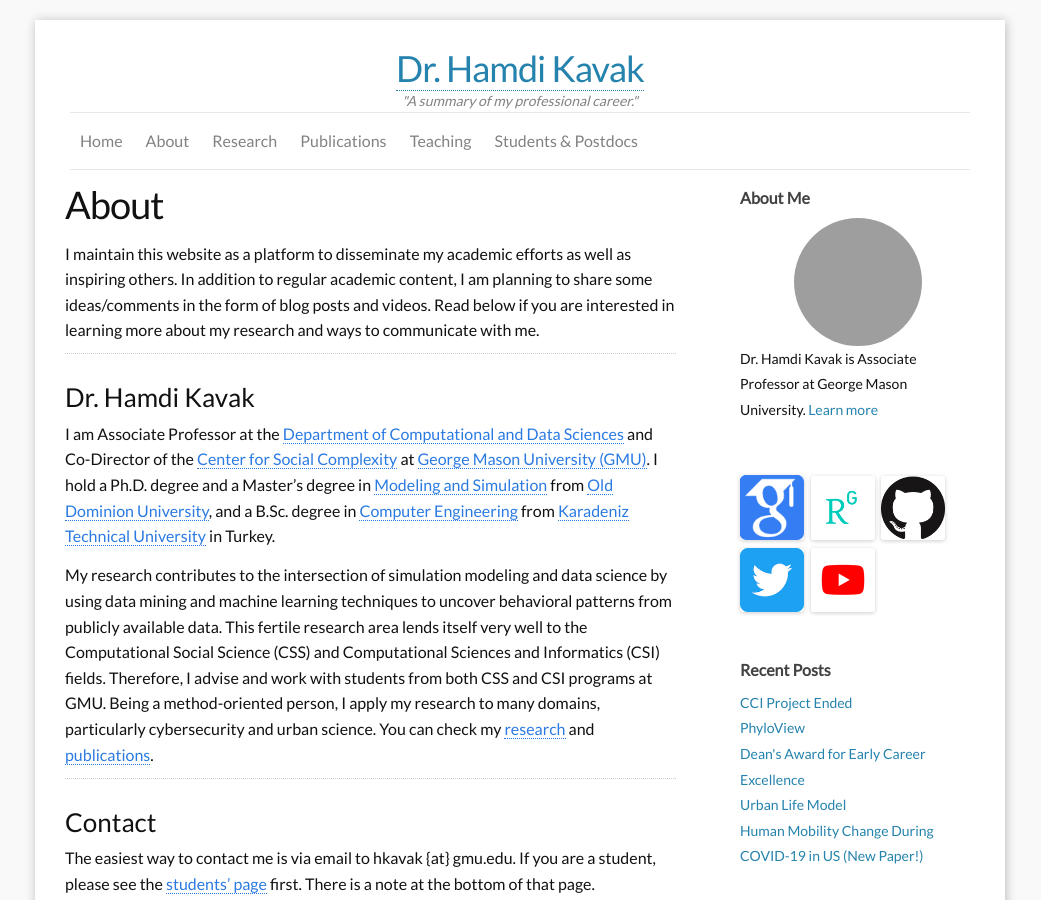
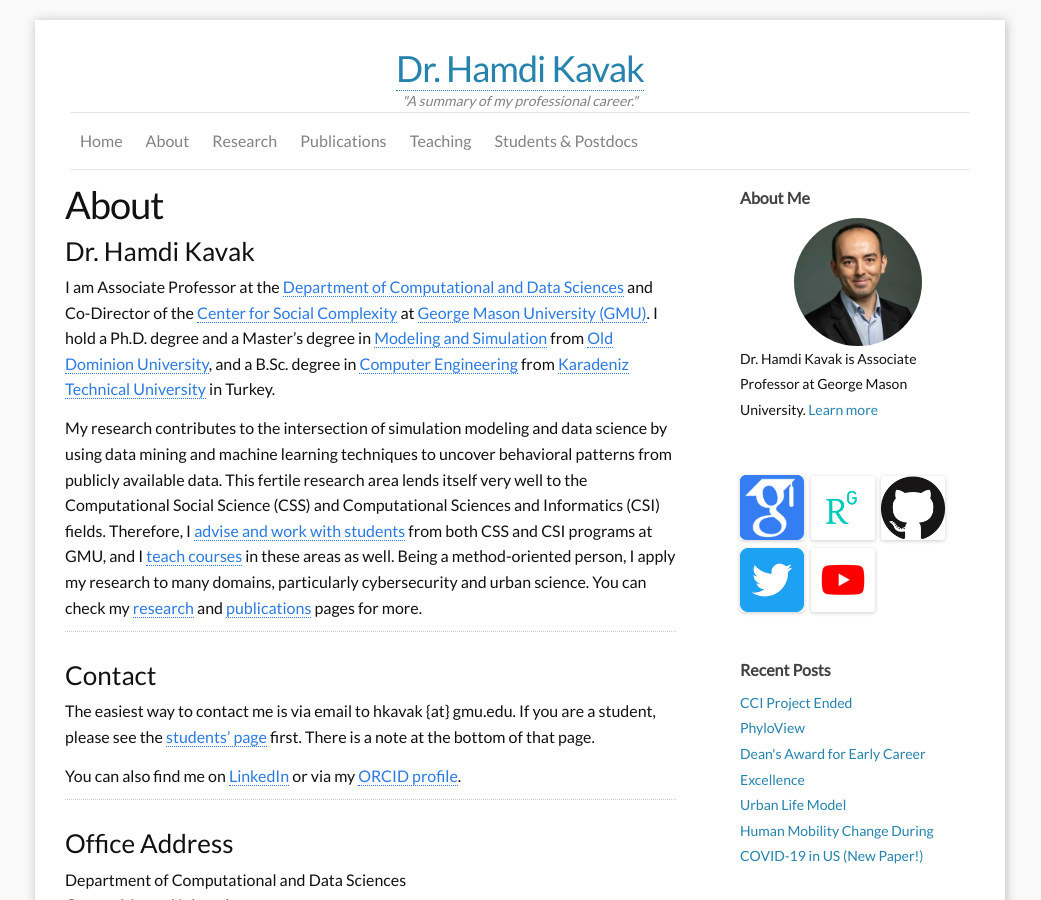
Before and after one commit to hamdikavak/hamdikavak.github.io, a Jekyll site: the page built from b_about.md, in a window 1280 px wide and 900 px high. Shown: the whole window, without its empty margins (120-1161 px from the left). Built offline with Jekyll 4.4.1, drawn with Linux system fonts in a browser that asks for light colours; nearby versions of some CDN libraries; grey boxes are pictures that could not be loaded.

Commit message:
Refresh About page and self-host the sidebar headshot
- Self-hosted the sitewide sidebar headshot (images/pages/hamdi_headshot.jpg,
  pulled from the GMU faculty profile) instead of relying on a Twitter-hosted
  URL, which was a fragile external dependency.
- Removed the stale "planning to share blog posts/videos" opening line from
  the About page along with its now-orphaned divider.
- Wove links to the Teaching and Students & Postdocs pages into the bio text
  contextually (advising/teaching sentence), rather than as a bare list.
- Added LinkedIn and ORCID links to the Contact section.

```diff
--- a/_config.yml
+++ b/_config.yml
@@ -19,7 +19,7 @@ youtube_channel: UCBijHAVQUO2c9uqCXX3t8Tg
 #disqus_shortname: -
 favicon:     "/images/favicon.ico"
 aboutme: Dr. Hamdi Kavak is Associate Professor at George Mason University. # these are shown on aboutme-sidebar.
-aboutme_photo: https://pbs.twimg.com/profile_images/718186961865977856/zXirhM2T_400x400.jpg
+aboutme_photo: /images/pages/hamdi_headshot.jpg
 google_analytics_key:  # put YOUR key here to enable tracking! (blank to disable)
 thumbnail_width: 200
 
--- a/b_about.md
+++ b/b_about.md
@@ -5,15 +5,11 @@ permalink: /about/
 nav: yes
 ---
 
-I maintain this website as a platform to disseminate my academic efforts as well as inspiring others. In addition to regular academic content, I am planning to share some ideas/comments in the form of blog posts and videos. Read below if you are interested in learning more about my research and ways to communicate with me.
-
----
-
 ### Dr. Hamdi Kavak
 I am Associate Professor at the [Department of Computational and Data Sciences](https://science.gmu.edu/academics/departments-units/computational-data-sciences) and Co-Director of the [Center for Social Complexity](https://socialcomplexity.gmu.edu/) at [George Mason University (GMU)](https://www.gmu.edu).
 I hold a Ph.D. degree and a Master's degree in [Modeling and Simulation](https://www.odu.edu/cmse/) from [Old Dominion University](https://www.odu.edu/), and a B.Sc. degree in [Computer Engineering](https://www.ktu.edu.tr/computer) from [Karadeniz Technical University](https://www.ktu.edu.tr/en) in Turkey.
 
-My research contributes to the intersection of simulation modeling and data science by using data mining and machine learning techniques to uncover behavioral patterns from publicly available data. This fertile research area lends itself very well to the Computational Social Science (CSS) and Computational Sciences and Informatics (CSI) fields. Therefore, I advise and work with students from both CSS and CSI programs at GMU. Being a method-oriented person, I apply my research to many domains, particularly cybersecurity and urban science. You can check my [research]({{ site.baseurl }}/research/) and [publications]({{ site.baseurl }}/publications/).
+My research contributes to the intersection of simulation modeling and data science by using data mining and machine learning techniques to uncover behavioral patterns from publicly available data. This fertile research area lends itself very well to the Computational Social Science (CSS) and Computational Sciences and Informatics (CSI) fields. Therefore, I [advise and work with students]({{ site.baseurl }}/students/) from both CSS and CSI programs at GMU, and I [teach courses]({{ site.baseurl }}/teaching/) in these areas as well. Being a method-oriented person, I apply my research to many domains, particularly cybersecurity and urban science. You can check my [research]({{ site.baseurl }}/research/) and [publications]({{ site.baseurl }}/publications/) pages for more.
 
 ---
 
@@ -22,6 +18,8 @@ My research contributes to the intersection of simulation modeling and data scie
 The easiest way to contact me is via email to
 hkavak {at} gmu.edu. If you are a student, please see the [students' page]({{ site.baseurl }}/students/) first. There is a note at the bottom of that page.
 
+You can also find me on [LinkedIn](https://www.linkedin.com/in/hamdikavak/) or via my [ORCID profile](https://orcid.org/0000-0003-4307-2381).
+
 ---
 ### Office Address
 Department of Computational and Data Sciences<br/>
```
Also changed, not shown: images/pages/hamdi_headshot.jpg (added).
